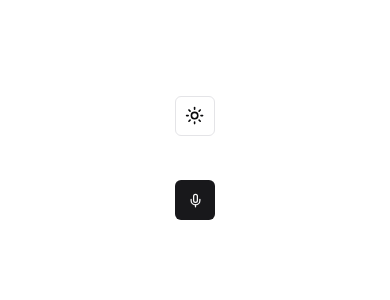
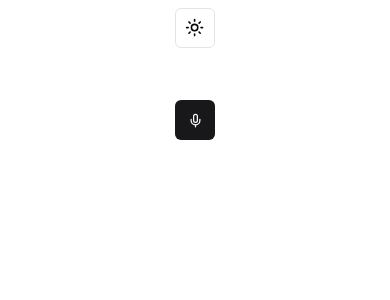
Before and after one commit to Anurag-Kochar-1/Shadcn-UI-Audio-Recorder-With-Visualizer, a Next.js app: page / in a window 390 px wide. Shown: the top 300 px of the page. Built offline with nearby package versions, Linux system fonts and the light colour scheme.

Commit message:
🎩 style: mobile ui

```diff
--- a/app/page.tsx
+++ b/app/page.tsx
@@ -1,11 +1,11 @@
-import { AudioRecorder } from "@/components/audio-recorder-and-visualizer";
+import { AudioRecorderWithVisualizer } from "@/components/audio-recorder-with-visualizer";
 import { ThemeDropdownMenu } from "@/components/theme-dropdown-menu";
 
 export default function Home() {
   return (
-    <main className="flex min-h-screen flex-col items-center justify-start p-24 gap-10">
-        <ThemeDropdownMenu />
-        <AudioRecorder />
+    <main className="flex min-h-screen flex-col w-full items-center justify-start p-2 lg:p-24 gap-10">
+      <ThemeDropdownMenu />
+      <AudioRecorderWithVisualizer />
     </main>
   );
 }
--- a/components/audio-recorder-and-visualizer/index.tsx
+++ b/components/audio-recorder-with-visualizer.tsx
@@ -6,8 +6,9 @@ import {
   TooltipTrigger,
 } from "@/components/ui/tooltip";
 import { Button } from "@/components/ui/button";
-import { Mic, Send, Trash } from "lucide-react";
+import { Download, Mic, Trash } from "lucide-react";
 import { useTheme } from "next-themes";
+import { cn } from "@/lib/utils";
 
 type Record = {
   id: number;
@@ -34,7 +35,7 @@ const downloadBlob = (blob: Blob) => {
   document.body.removeChild(downloadLink);
 };
 
-export const AudioRecorder = () => {
+export const AudioRecorderWithVisualizer = () => {
   const { theme } = useTheme();
   // States
   const [isRecording, setIsRecording] = useState<boolean>(false);
@@ -281,7 +282,15 @@ export const AudioRecorder = () => {
   }, [isRecording, theme]);
 
   return (
-    <div className="flex h-12 w-full items-center justify-center gap-4 max-w-5xl">
+    <div
+      className={cn(
+        "flex h-16 rounded-md w-full items-center justify-center gap-2 lg:gap-4 max-w-5xl",
+        {
+          "border p-2": isRecording,
+          "border-none p-0": !isRecording,
+        }
+      )}
+    >
       {isRecording ? (
         <Timer
           hourLeft={hourLeft}
@@ -294,11 +303,11 @@ export const AudioRecorder = () => {
       ) : null}
       <canvas
         ref={canvasRef}
-        className={`h-full w-full bg-secondary ${
+        className={`h-full w-full bg-background ${
           !isRecording ? "hidden" : "flex"
         }`}
       />
-      <div className="flex gap-4">
+      <div className="flex gap-2 lg:gap-4">
         {/* ========== Delete recording button ========== */}
         {isRecording ? (
           <Tooltip>
@@ -326,12 +335,15 @@ export const AudioRecorder = () => {
               </Button>
             ) : (
               <Button onClick={handleSubmit} size={"icon"}>
-                <Send size={15} />
+                <Download size={15} />
               </Button>
             )}
           </TooltipTrigger>
           <TooltipContent className="m-2">
-            <span> {!isRecording ? "Start recording" : "Stop recording"} </span>
+            <span>
+              {" "}
+              {!isRecording ? "Download recording" : "Stop recording"}{" "}
+            </span>
           </TooltipContent>
         </Tooltip>
       </div>
```
